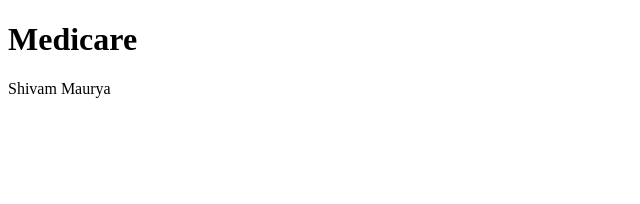
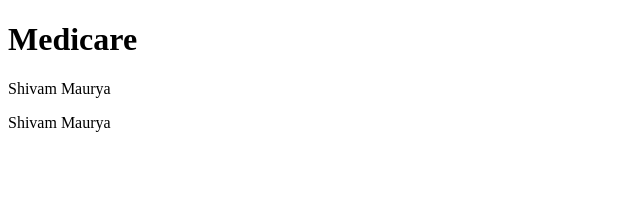
Before and after one commit to shivammaurya011/medicare, a React (Create React App) app in the folder client/: page / in a window 1280 px wide. Shown: the top 204 px of the page, without its empty margins (0-640 px from the left). Built offline with nearby package versions, Linux system fonts and the light colour scheme.

Commit message:
Update App.js

```diff
--- a/client/src/App.js
+++ b/client/src/App.js
@@ -4,7 +4,9 @@ function App() {
   return (
     <div className="text-3xl center font-bold">
       <h1 className="text-gray-500">Medicare</h1>
-      <p>Shivam Maurya</p>
+
+    <p>Shivam Maurya</p>
+    <p>Shivam Maurya</p>
 
     </div>
   );
```
